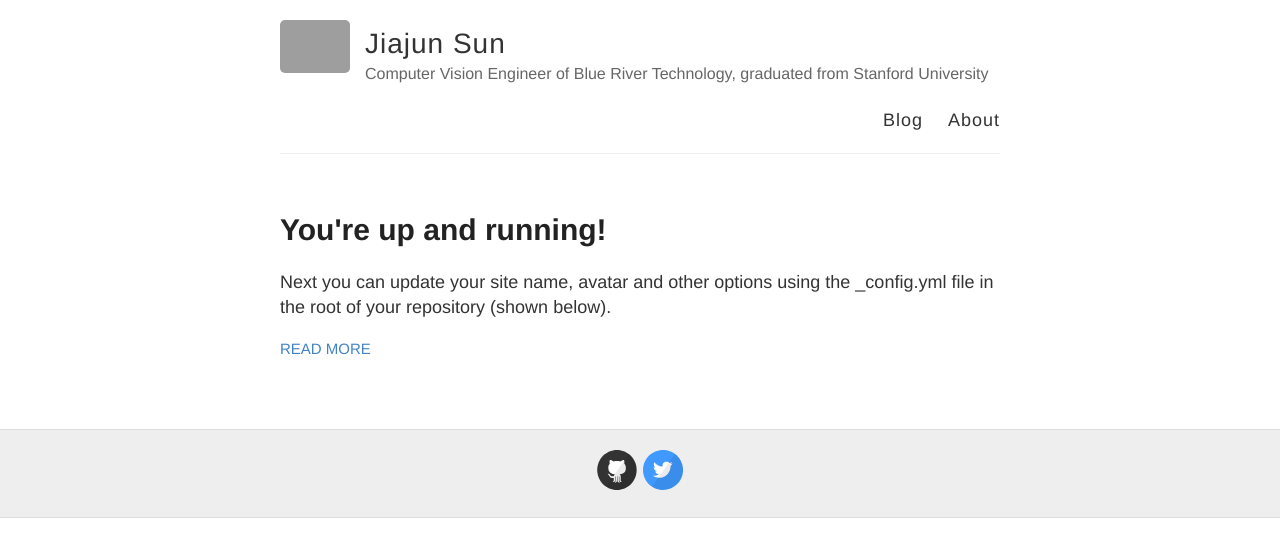
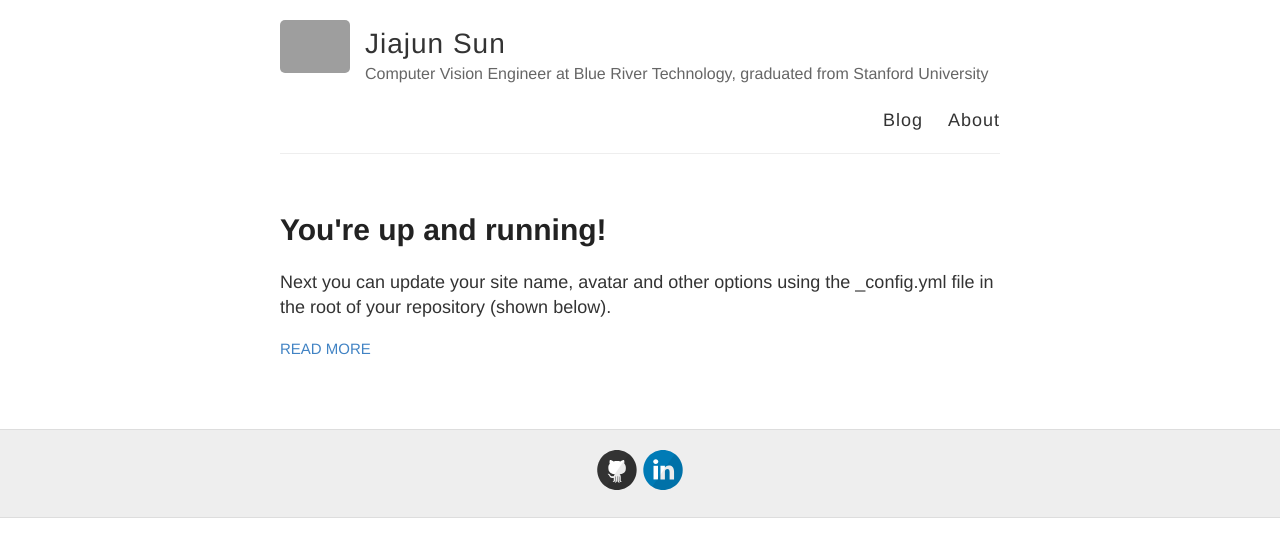
Before and after one commit to jiajuns/jiajun.github.io, a Jekyll site: the page built from index.html, in a window 1280 px wide. Shown: the top 557 px of the page. Built offline with Jekyll 4.4.1, drawn with Linux system fonts in a browser that asks for light colours; part of the change alters nothing that is shown; grey boxes are pictures that could not be loaded.

Commit message:
add personal profile

```diff
--- a/_config.yml
+++ b/_config.yml
@@ -6,10 +6,10 @@
 name: Jiajun Sun
 
 # Short bio or description (displayed in the header)
-description: Computer Vision Engineer of Blue River Technology, graduated from Stanford University
+description: Computer Vision Engineer at Blue River Technology, graduated from Stanford University
 
 # URL of your avatar or profile pic (you could use your GitHub profile pic)
-avatar: https://raw.githubusercontent.com/barryclark/jekyll-now/master/images/jekyll-logo.png
+avatar: https://github.com/jiajuns/jiajuns.github.io/blobmaster/images/jiajun.jpg
 
 #
 # Flags below are optional
@@ -21,12 +21,12 @@ footer-links:
   email:
   facebook:
   flickr:
-  github: barryclark/jekyll-now
+  github: https://github.com/jiajuns
   instagram:
-  linkedin:
+  linkedin: https://www.linkedin.com/in/jiajuns/
   pinterest:
   rss: # just type anything here for a working RSS icon
-  twitter: jekyllrb
+  twitter:
   stackoverflow: # your stackoverflow profile, e.g. "users/50476/bart-kiers"
   youtube: # channel/<your_long_string> or user/<user-name>
   googleplus: # anything in your profile username that comes after plus.google.com/
@@ -41,7 +41,7 @@ google_analytics:
 
 # Your website URL (e.g. http://barryclark.github.io or http://www.barryclark.co)
 # Used for Sitemap.xml and your RSS feed
-url:
+url: https://jiajuns.github.io
 
 # If you're hosting your site at a Project repository on GitHub pages
 # (http://yourusername.github.io/repository-name)
```
Also changed, not shown: images/jiajun.jpg (added).
